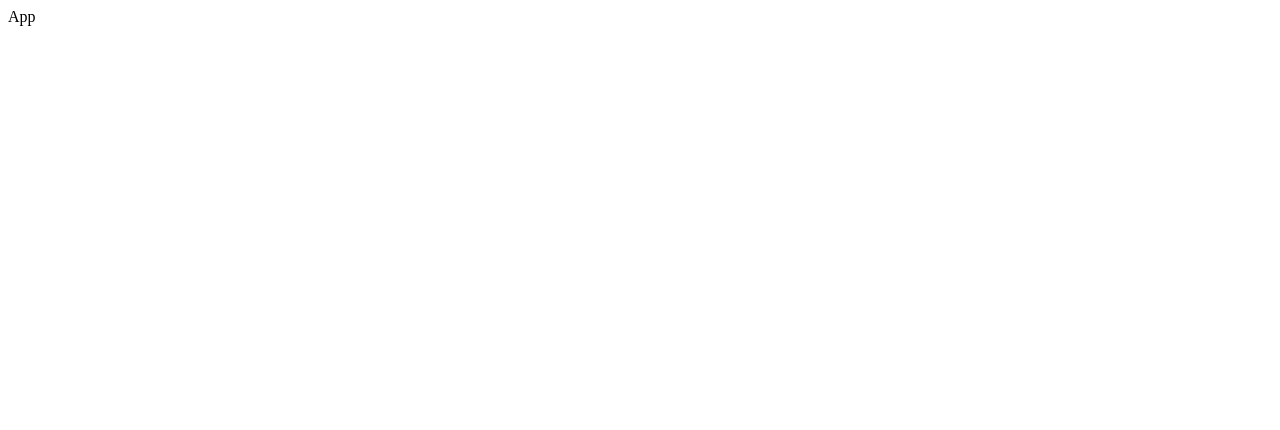
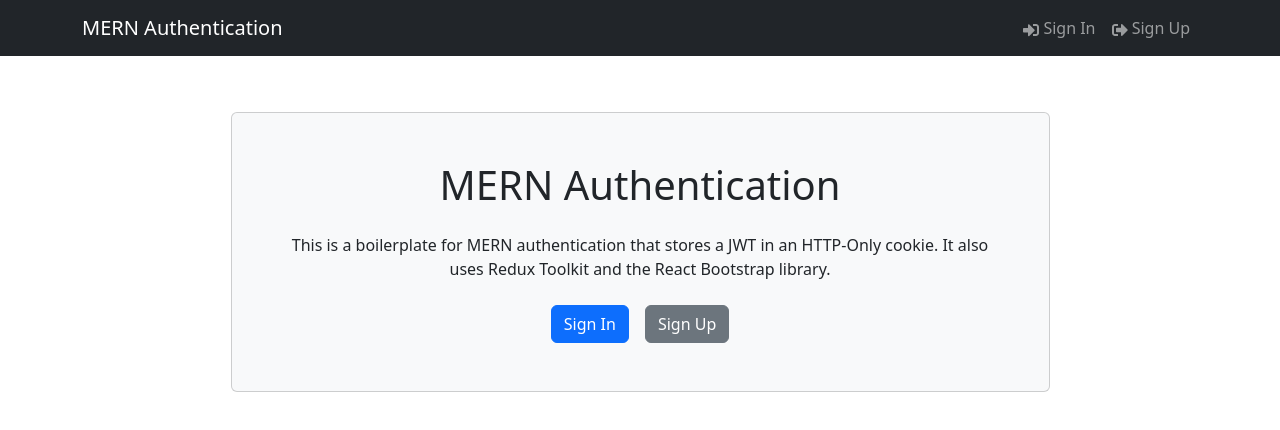
Before and after one commit to Oba1d-Khan/MyAuth-MERN, a React (Vite) app in the folder frontend/: page / in a window 1280 px wide. Shown: the top 430 px of the page. Built offline with nearby package versions, Linux system fonts and the light colour scheme.

Commit message:
setup react router and pages/components

```diff
--- /dev/null
+++ b/frontend/components/Header.tsx
@@ -0,0 +1,34 @@
+import { Navbar, Nav, Container } from 'react-bootstrap';
+import { FaSignInAlt, FaSignOutAlt } from "react-icons/fa";
+import { LinkContainer } from 'react-router-bootstrap';
+const Header = () => {
+    return (
+        <header>
+            <Navbar bg='dark' variant='dark' expand='lg' collapseOnSelect>
+                <Container>
+                    <LinkContainer to="/">
+                        <Navbar.Brand href='/'>MERN Authentication</Navbar.Brand>
+                    </LinkContainer>
+                    <Navbar.Toggle aria-controls='basic-navbar-nav' />
+                    <Navbar.Collapse id='basic-navbar-nav'>
+                        <Nav className='ms-auto'>
+                            <LinkContainer to="/login">
+                                <Nav.Link >
+                                    <FaSignInAlt /> Sign In
+                                </Nav.Link>
+                            </LinkContainer>
+                            <LinkContainer to="/register">
+                                <Nav.Link >
+                                    <FaSignOutAlt /> Sign Up
+                                </Nav.Link>
+                            </LinkContainer >
+                        </Nav>
+                    </Navbar.Collapse>
+                </Container>
+            </Navbar>
+        </header>
+
+    )
+}
+
+export default Header
--- /dev/null
+++ b/frontend/components/Hero.tsx
@@ -0,0 +1,32 @@
+import { Container, Card, Button } from 'react-bootstrap';
+import { LinkContainer } from 'react-router-bootstrap';
+const Hero = () => {
+    return (
+        <div className='py-5'>
+            <Container className='d-flex justify-content-center'>
+                <Card className='p-5 d-flex flex-column align-items-center hero-card bg-light w-75'>
+                    <h1 className='text-center mb-4'>MERN Authentication</h1>
+                    <p className='text-center mb-4'>
+                        This is a boilerplate for MERN authentication that stores a JWT in
+                        an HTTP-Only cookie. It also uses Redux Toolkit and the React
+                        Bootstrap library.
+                    </p>
+                    <div className='d-flex'>
+                        <LinkContainer to="/login">
+                            <Button variant='primary' className='me-3'>
+                                Sign In
+                            </Button>
+                        </LinkContainer>
+
+                        <LinkContainer to='/register'>
+                            <Button variant='secondary' >
+                                Sign Up
+                            </Button>
+                        </LinkContainer>
+                    </div>
+                </Card>
+            </Container>
+        </div>)
+}
+
+export default Hero
--- /dev/null
+++ b/frontend/pages/HomePage.tsx
@@ -0,0 +1,11 @@
+import Hero from "../components/Hero";
+
+const HomePage = () => {
+    return (
+        <>
+            <Hero />
+        </>
+    );
+};
+
+export default HomePage;
--- a/frontend/src/App.tsx
+++ b/frontend/src/App.tsx
@@ -1,7 +1,14 @@
-
+import Header from '../components/Header'
+import { Container } from "react-bootstrap"
+import { Outlet } from 'react-router-dom'
 const App = () => {
   return (
-    <div>App</div>
+    <>
+      <Header />
+      <Container className='my-2'>
+        <Outlet />
+      </Container>
+    </>
   )
 }
 
--- a/frontend/src/main.tsx
+++ b/frontend/src/main.tsx
@@ -1,10 +1,26 @@
-import React from 'react'
-import ReactDOM from 'react-dom/client'
-import App from './App.tsx'
-import './index.css'
+import React from "react";
+import ReactDOM from "react-dom/client";
+import App from "./App.tsx";
+import "./index.css";
+import "bootstrap/dist/css/bootstrap.min.css";
+import {
+  createBrowserRouter,
+  createRoutesFromElements,
+  Route,
+  RouterProvider,
+} from "react-router-dom";
+import HomePage from "../pages/HomePage.tsx";
 
-ReactDOM.createRoot(document.getElementById('root')!).render(
+const router = createBrowserRouter(
+  createRoutesFromElements(
+    <Route path="/" element={<App />}>
+      <Route index={true} path="/" element={<HomePage />} />
+    </Route>
+  )
+)
+
+ReactDOM.createRoot(document.getElementById("root")!).render(
   <React.StrictMode>
-    <App />
-  </React.StrictMode>,
-)
+    <RouterProvider router={router} />
+  </React.StrictMode>
+);
```
Also changed, not shown: frontend/package.json (+7 -1 lines), frontend/tsconfig.app.json (+7 -1 lines), 1 other file (tests, documents, lock files or other folders).
